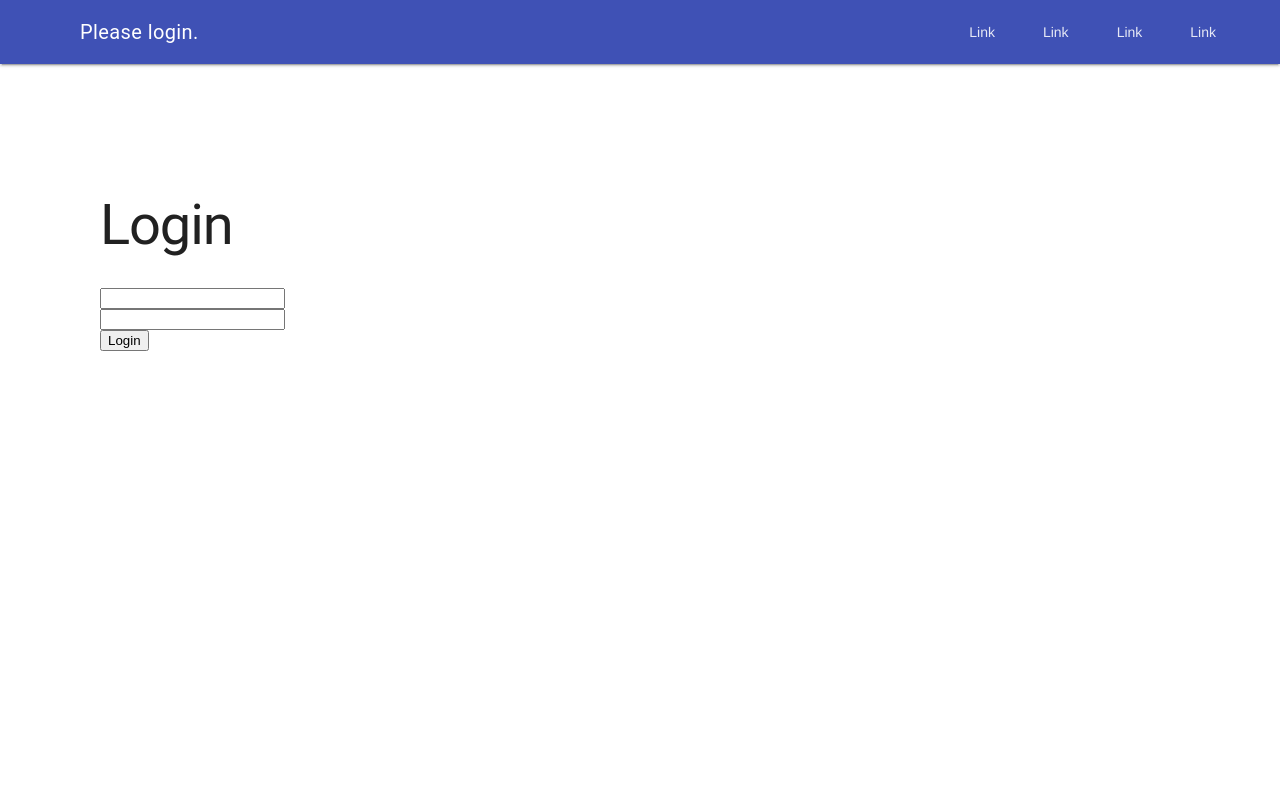
After one commit to internetaces/Django-ChatApp, a Django app: page /login/ in a window 1280 px wide. The commit adds this page. Run offline with Django 5.2, Linux system fonts and the light colour scheme.

Commit message:
Added static folder and files

```diff
--- /dev/null
+++ b/first_django_app/chat/templates/auth/login.html
@@ -0,0 +1,14 @@
+{% extends "base.html" %} {% block content %}
+<h1>Login</h1>
+{% if wrongPassword %}
+<p>Username or password wrong</p>
+{% endif %}
+
+<form action="/login/" method="POST">
+  {% csrf_token %}
+  <input type="hidden" name="redirect" value="{{ redirect }}" />
+  <div><input name="username" type="text" /></div>
+  <div><input name="password" type="password" /></div>
+  <button>Login</button>
+</form>
+{% endblock %}
--- a/first_django_app/chat/views.py
+++ b/first_django_app/chat/views.py
@@ -1,6 +1,10 @@
 from django.shortcuts import render
 from .models import Message, Chat
+from django.contrib.auth import authenticate, login
+from django.http import HttpResponseRedirect
+from django.contrib.auth.decorators import login_required
 
+@login_required(login_url='/login/')
 def index(request):
 	if request.method == 'POST':
 		print("Received data " + request.POST['textmessage'])
@@ -8,3 +12,14 @@ def index(request):
 		Message.objects.create(text=request.POST['textmessage'], chat=myChat, author=request.user, receiver=request.user)
 	chatMessages = Message.objects.filter(chat__id=1)
 	return render(request, 'chat/index.html', {'messages' : chatMessages})
+
+def login_view(request):
+	redirect = request.GET.get('next')
+	if request.method == 'POST':
+		user = authenticate(username=request.POST.get('username'), password=request.POST.get('password'))
+		if user:
+			login(request, user)
+			return HttpResponseRedirect(request.POST.get('redirect'))
+		else:
+			return render(request, 'auth/login.html', {'wrongPassword': True, 'redirect': redirect})
+	return render(request, 'auth/login.html', {'redirect': redirect})
--- a/first_django_app/first_django_app/urls.py
+++ b/first_django_app/first_django_app/urls.py
@@ -17,9 +17,10 @@ Including another URLconf
 from django.contrib import admin
 from django.urls import path
 
-from chat.views import index
+from chat.views import index, login_view
 
 urlpatterns = [
     path('admin/', admin.site.urls),
     path('chat/', index),
+    path('login/', login_view),
 ]
--- /dev/null
+++ b/first_django_app/static/css/style.css
@@ -0,0 +1,3 @@
+.page-content {
+    padding: 100px 100px;
+}
--- /dev/null
+++ b/first_django_app/templates/base.html
@@ -0,0 +1,58 @@
+<!DOCTYPE html>
+<html lang="en">
+  <head>
+    <meta charset="UTF-8" />
+    <meta name="viewport" content="width=device-width, initial-scale=1.0" />
+    <link
+      rel="stylesheet"
+      href="https://fonts.googleapis.com/icon?family=Material+Icons"
+    />
+    <link
+      rel="stylesheet"
+      href="https://code.getmdl.io/1.3.0/material.indigo-pink.min.css"
+    />
+    {% load static %}
+    <link rel="stylesheet" href="{% static 'css/style.css' %}">
+    <script defer src="https://code.getmdl.io/1.3.0/material.min.js"></script>
+
+    <style>
+
+    </style>
+    <title>Chatroom</title>
+  </head>
+  <body>
+    <!-- Always shows a header, even in smaller screens. -->
+    <div class="mdl-layout mdl-js-layout mdl-layout--fixed-header">
+      <header class="mdl-layout__header">
+        <div class="mdl-layout__header-row">
+          <!-- Title -->
+          <span class="mdl-layout-title">
+            {% if request.user.is_authenticated %} Welcome, {{
+            request.user.first_name }}! {% else %} Please login. {% endif %}
+          </span>
+          <!-- Add spacer, to align navigation to the right -->
+          <div class="mdl-layout-spacer"></div>
+          <!-- Navigation. We hide it in small screens. -->
+          <nav class="mdl-navigation mdl-layout--large-screen-only">
+            <a class="mdl-navigation__link" href="">Link</a>
+            <a class="mdl-navigation__link" href="">Link</a>
+            <a class="mdl-navigation__link" href="">Link</a>
+            <a class="mdl-navigation__link" href="">Link</a>
+          </nav>
+        </div>
+      </header>
+      <div class="mdl-layout__drawer">
+        <span class="mdl-layout-title">Chatroom</span>
+        <nav class="mdl-navigation">
+          <a class="mdl-navigation__link" href="">Link</a>
+          <a class="mdl-navigation__link" href="">Link</a>
+          <a class="mdl-navigation__link" href="">Link</a>
+          <a class="mdl-navigation__link" href="">Link</a>
+        </nav>
+      </div>
+      <main class="mdl-layout__content">
+        <div class="page-content">{% block content %} {% endblock %}</div>
+      </main>
+    </div>
+  </body>
+</html>
```
Also changed, not shown: first_django_app/chat/templates/chat/index.html (+13 -56 lines), first_django_app/first_django_app/settings.py (+7 -2 lines).
